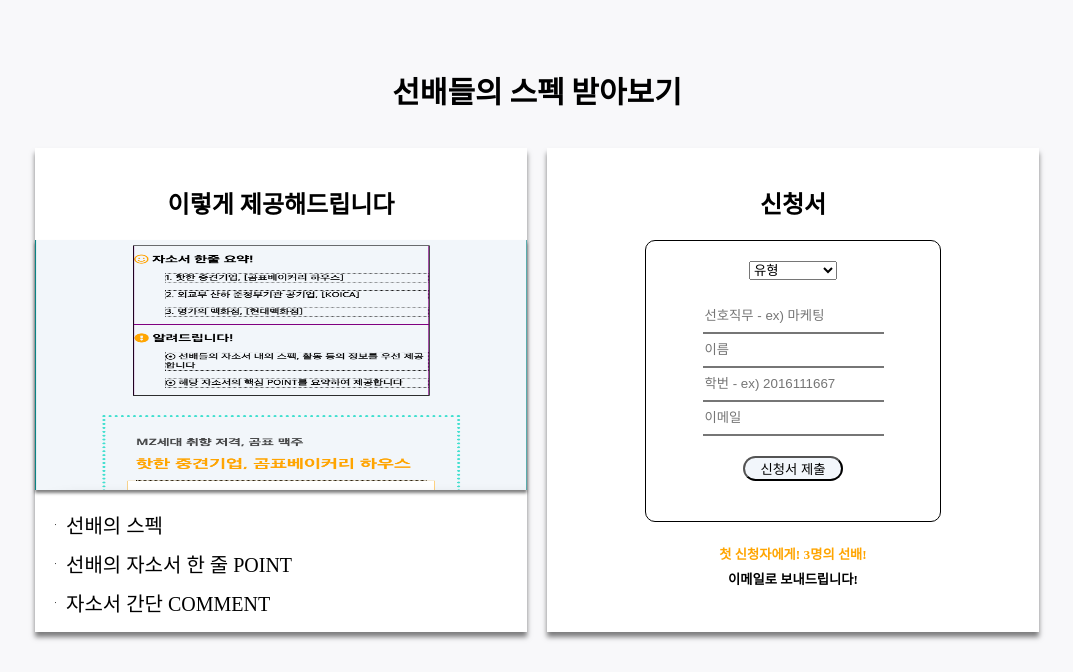
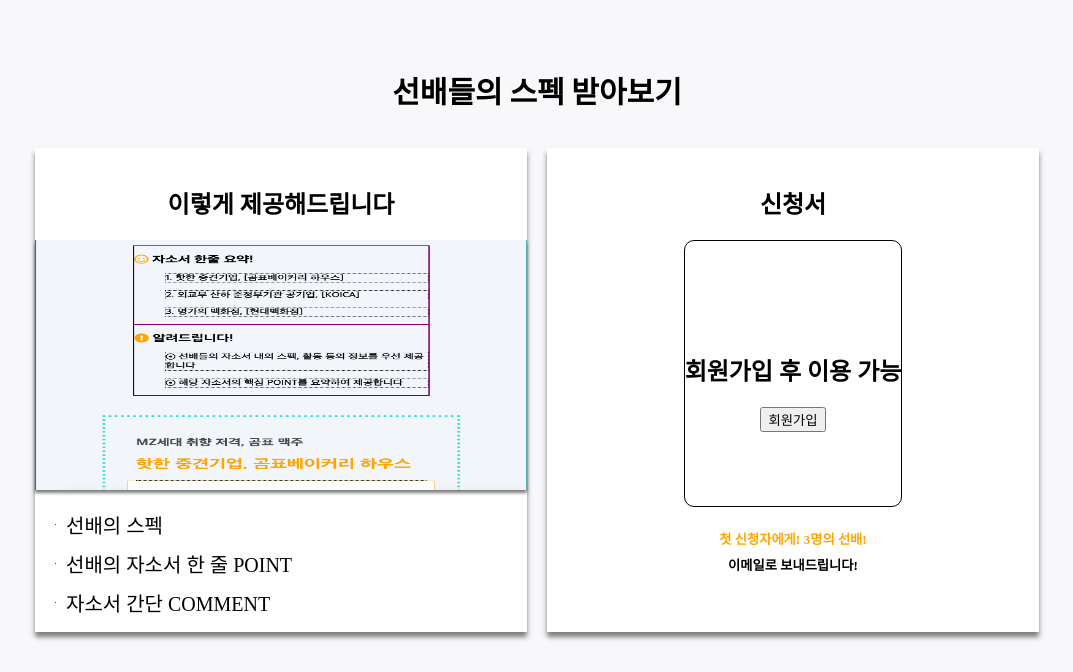
Before and after one commit to YoonHwe/nodoubt, a Django app: page / in a window 1280 px wide. Shown: the part 654-1326 px from the top of the page, without its empty margins (103-1176 px from the left). Run offline with Django 3.2, Linux system fonts and the light colour scheme; tables that the repository leaves empty hold one stand-in row (values such as "Sample post"); some libraries are stand-ins or nearby versions.

Commit message:
db update

```diff
--- a/main/templates/main/index.html
+++ b/main/templates/main/index.html
@@ -62,6 +62,7 @@
         <div class="content_second_left_application">
             <h2>신청서</h2>
             <div class="content_second_left_application_submit">
+                {% if user.is_authenticated %}
                 <form action = "{% url 'main:request_create' %}" method = "post">
                     {% csrf_token %}
                     <div class="content_second_select">
@@ -80,6 +81,12 @@
                         <input class="content_second_submit" type="submit" value="신청서 제출">
                     </div>
                 </form>
+                {% else %}
+                <br><br><br><br>
+                <h2>회원가입 후 이용 가능</h2>
+                <a href="{% url 'account_signup' %}"><button>회원가입</button></a>
+                <br><br><br><br>
+                {% endif %}
             </div>
             <div class="content_second_left_application_inst">
                 <h5 id="content_second_left_application_inst_first">첫 신청자에게! 3명의 선배!</h5>
```
Also changed, not shown: db.sqlite3.
